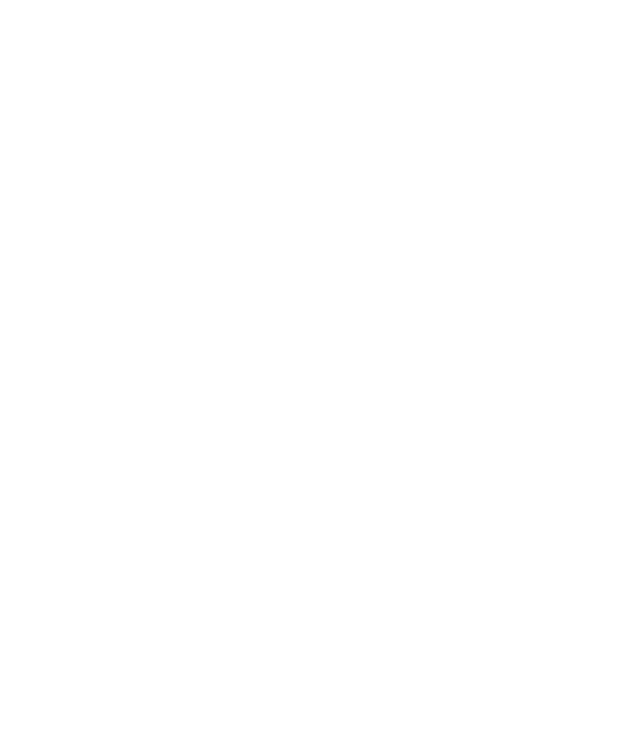
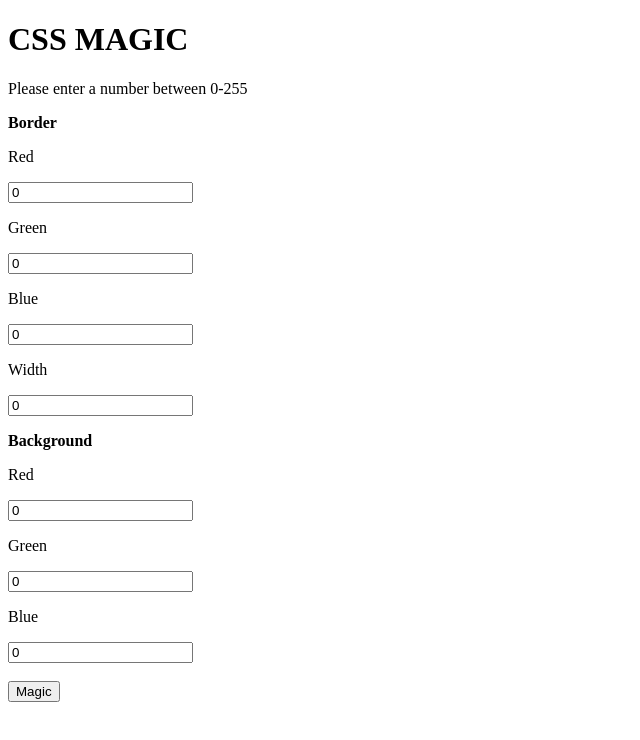
Before and after one commit to LiamOrmiston/448_lab3, a plain HTML site: page exercise4/ex4.html in a window 1280 px wide. Shown: the whole page, without its empty margins (0-640 px from the left). Drawn offline with Linux system fonts and the light colour scheme.

Commit message:
added skeleton of html

```diff
--- a/exercise4/ex4.html
+++ b/exercise4/ex4.html
@@ -3,7 +3,28 @@
   <head>
     <link href="style.css" rel="stylesheet" />
   </head>
+  <h1>CSS MAGIC</h1>
   <body>
-
+    <div class="magic">
+      <p>Please enter a number between 0-255</p>
+    </div>
+    <p><b>Border</b></p>
+    <p>Red</p>
+    <input type="number" id="border-r" value="0" />
+    <p>Green</p>
+    <input type="number" id="border-g" value="0" />
+    <p>Blue</p>
+    <input type="number" id="border-b" value="0" />
+    <p>Width</p>
+    <input type="number" id="border-w" value="0" />
+    <p><b>Background</p></b>
+    <p>Red</p>
+    <input type="number" id="bkgr-r" value="0" />
+    <p>Green</p>
+    <input type="number" id="bkgr-g" value="0" />
+    <p>Blue</p>
+    <input type="number" id="bkgr-b" value="0" />
+    <br><br>
+    <button onclick="change()">Magic</button>
   </body>
 </html>
```
